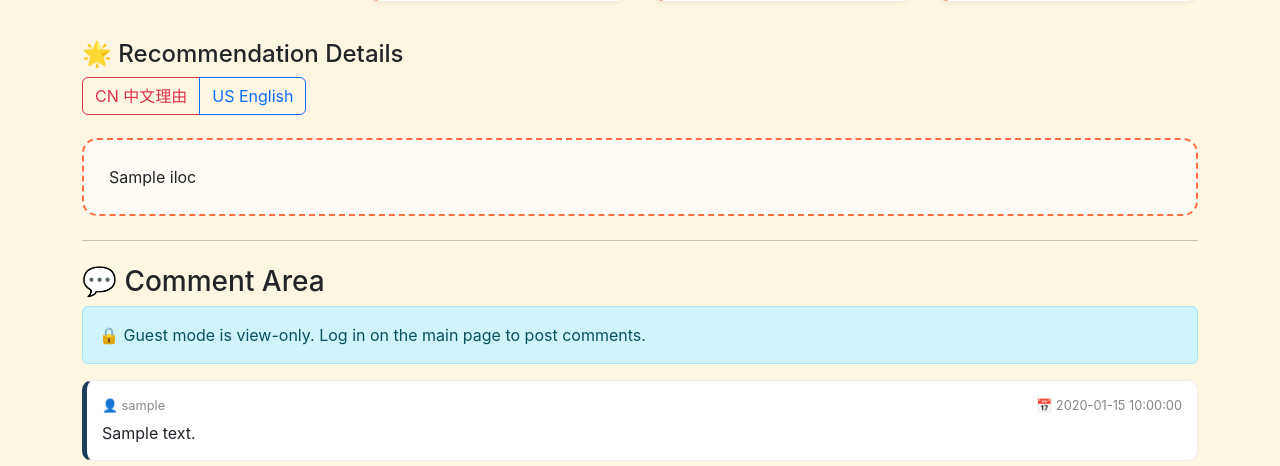
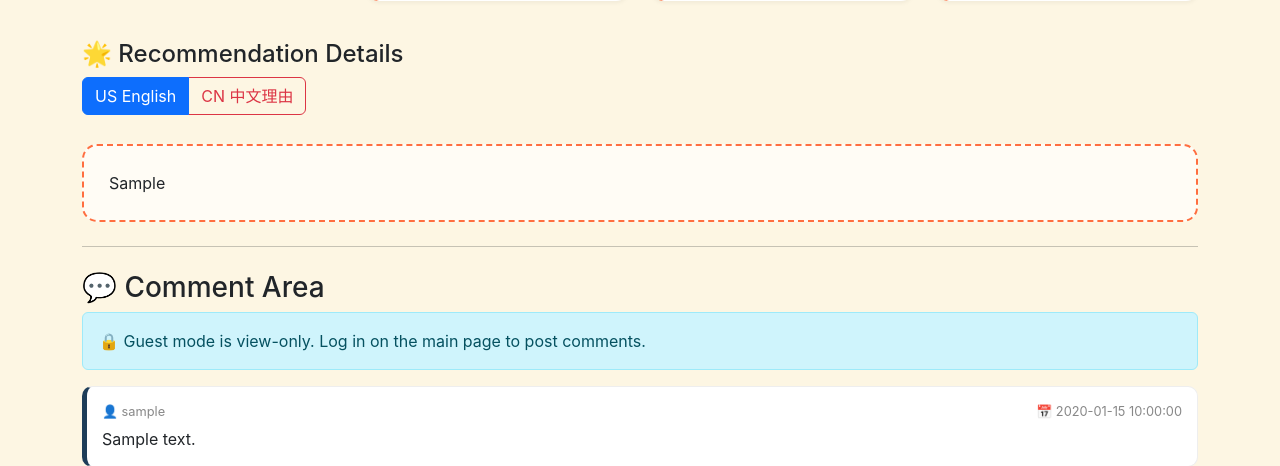
Before and after one commit to happylittlereaders/ydrclibrary, a Flask app: template templates/detail.html in a window 1280 px wide. Shown: the part 413-879 px from the top of the page. Run offline with Flask 3, Linux system fonts and the light colour scheme; the template is opened without the code that fills it: most values are stand-ins (such as "Sample title", 1, 10 or a date in 2020); some libraries are stand-ins or nearby versions.

Commit message:
Update detail.html

```diff
--- a/templates/detail.html
+++ b/templates/detail.html
@@ -12,6 +12,7 @@
         .recommendation-box { background: #fffcf5; padding: 25px; border-radius: 15px; border: 2px dashed #ff6e40; margin-top: 15px; }
         .cover-container { display: flex; justify-content: center; align-items: center; height: 220px; background: #fafafa; border-radius: 6px; overflow: hidden; }
         .cover-img { max-height: 220px; max-width: 100%; border-radius: 6px; object-fit: contain; transition: opacity 0.3s ease; }
+        .rec-tab-btn { margin-bottom: 6px; }
     </style>
 </head>
 <body>
@@ -49,12 +50,31 @@
 
     <div class="mt-4">
         <h4>🌟 Recommendation Details</h4>
-        <div class="btn-group mb-2" role="group">
-            <button type="button" class="btn btn-outline-danger" onclick="toggleLang('CN')">CN 中文理由</button>
-            <button type="button" class="btn btn-outline-primary" onclick="toggleLang('EN')">US English</button>
+        <div class="btn-group mb-2 flex-wrap" role="group">
+            {% for rec in recommendations %}
+                <button type="button"
+                        class="btn btn-outline-primary rec-tab-btn{% if loop.first %} active{% endif %}"
+                        onclick="toggleRec('en-{{ rec.num }}', this)">
+                    {% if recommendations|length > 1 %}EN {{ rec.num }}{% else %}US English{% endif %}
+                </button>
+                <button type="button"
+                        class="btn btn-outline-danger rec-tab-btn"
+                        onclick="toggleRec('cn-{{ rec.num }}', this)">
+                    {% if recommendations|length > 1 %}CN {{ rec.num }}{% else %}CN 中文理由{% endif %}
+                </button>
+            {% endfor %}
         </div>
-        <div id="rec-cn" class="recommendation-box" style="display: none;">{{ row.iloc[idx['cn']] }}</div>
-        <div id="rec-en" class="recommendation-box">{{ row.iloc[idx['en']] }}</div>
+
+        {% for rec in recommendations %}
+            <div id="rec-en-{{ rec.num }}" class="recommendation-box rec-panel" {% if not loop.first %}style="display: none;"{% endif %}>
+                {% if recommendations|length > 1 %}<div class="mb-2 text-muted" style="font-size:0.85em;">🙋 Recommended by {{ rec.recommender }}</div>{% endif %}
+                {{ rec.en }}
+            </div>
+            <div id="rec-cn-{{ rec.num }}" class="recommendation-box rec-panel" style="display: none;">
+                {% if recommendations|length > 1 %}<div class="mb-2 text-muted" style="font-size:0.85em;">🙋 Recommended by {{ rec.recommender }}</div>{% endif %}
+                {{ rec.cn }}
+            </div>
+        {% endfor %}
     </div>
 
     <hr class="my-4">
@@ -90,9 +110,13 @@
 </div>
 
 <script>
-    function toggleLang(lang) {
-        document.getElementById('rec-cn').style.display = (lang === 'CN') ? 'block' : 'none';
-        document.getElementById('rec-en').style.display = (lang === 'EN') ? 'block' : 'none';
+    function toggleRec(id, btn) {
+        document.querySelectorAll('.rec-panel').forEach(el => el.style.display = 'none');
+        const target = document.getElementById('rec-' + id);
+        if (target) target.style.display = 'block';
+
+        document.querySelectorAll('.rec-tab-btn').forEach(b => b.classList.remove('active'));
+        if (btn) btn.classList.add('active');
     }
 
     // Client-Side Asynchronous Cover Image Loader (same approach as the gallery page)
```
